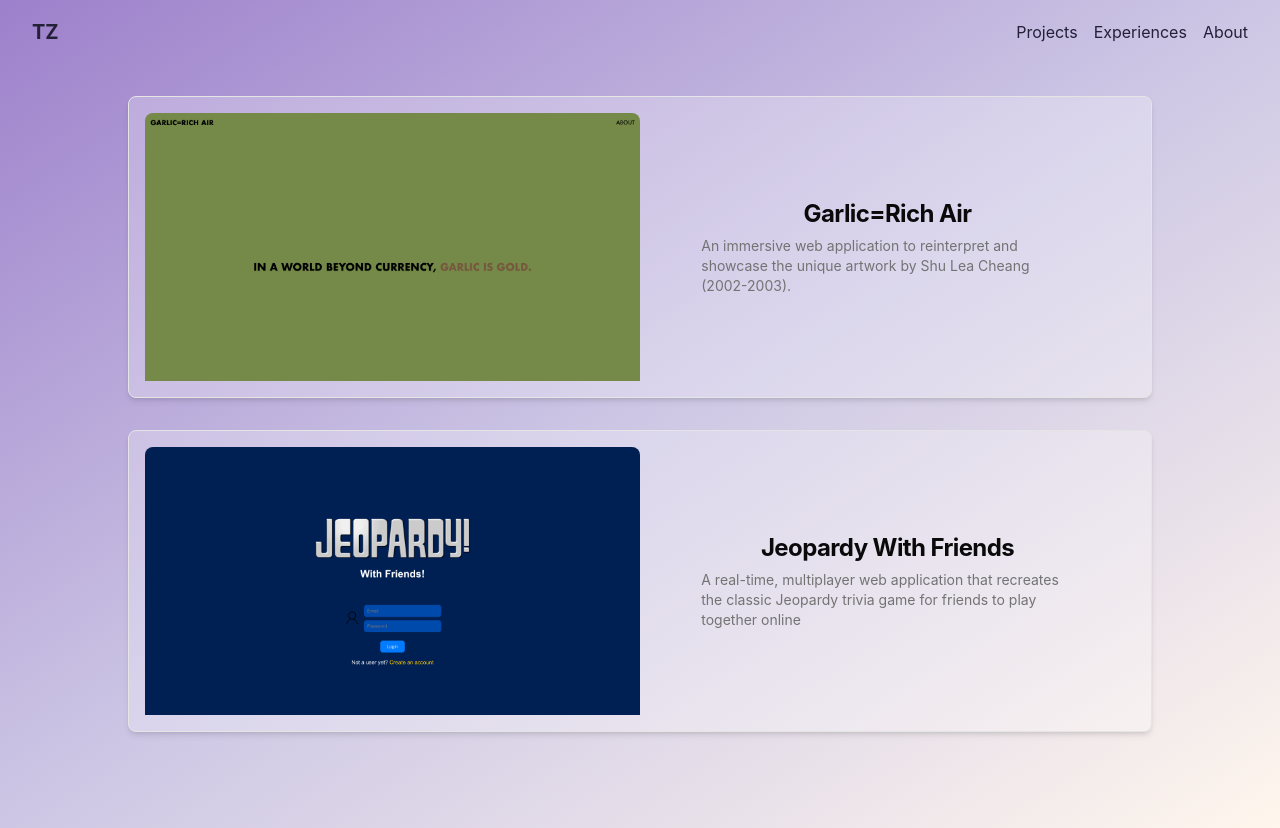
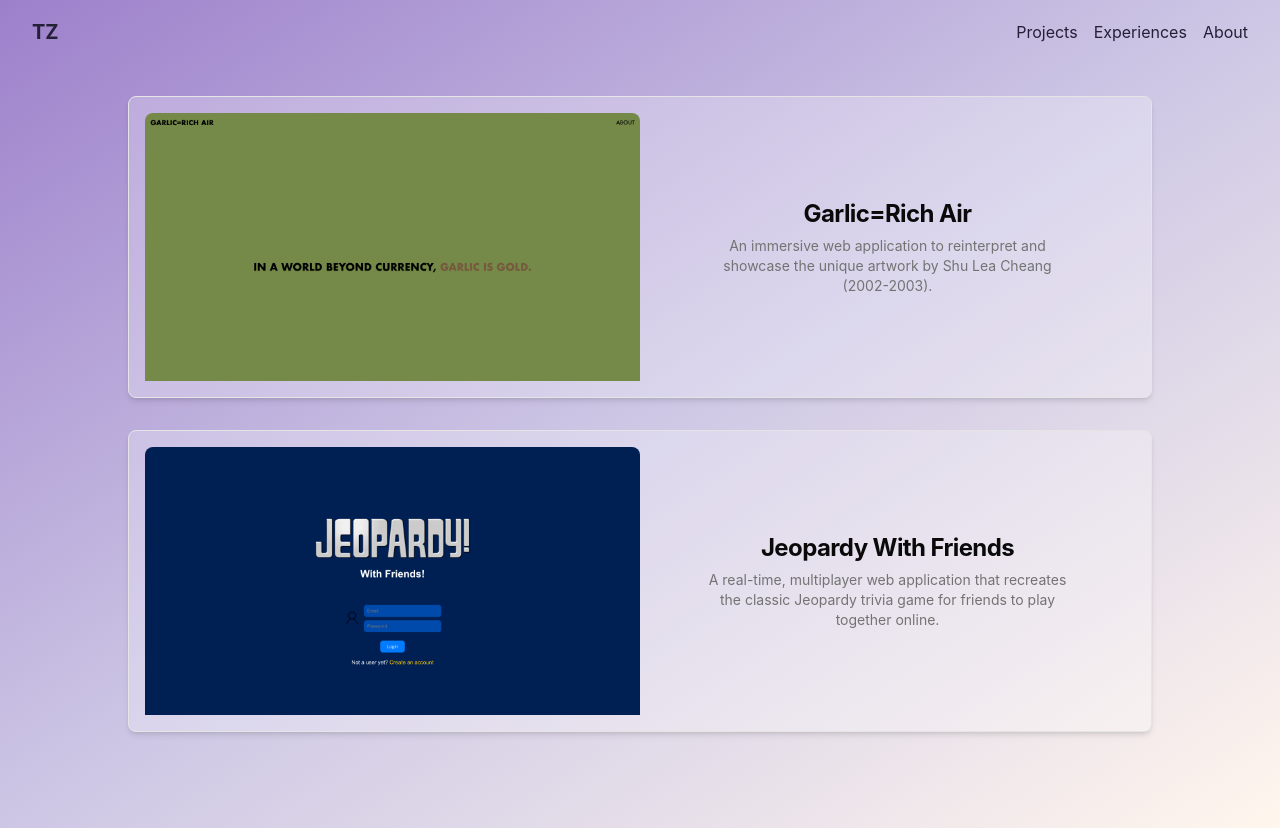
Before and after one commit to Tiffany-Zhu5303/TiffanyZhu, a Next.js app: page /projects in a window 1280 px wide. Built offline with nearby package versions, Linux system fonts and the light colour scheme.

Commit message:
file cleanup

```diff
--- a/components/ProjectCard.js
+++ b/components/ProjectCard.js
@@ -17,7 +17,7 @@ export default function ProjectCard({ title, shortDescription, longDescription,
                     <div className="flex flex-col justify-center items-center w-1/2">
                         <CardHeader className="flex justify-center items-center w-fit">
                             <CardTitle className="text-2xl font-bold">{title}</CardTitle>
-                            <CardDescription className="text-sm w-5/6">{shortDescription}</CardDescription>
+                            <CardDescription className="text-sm w-5/6 text-center">{shortDescription}</CardDescription>
                         </CardHeader>
                     </div>
                 </Card>
--- a/data/projects.js
+++ b/data/projects.js
@@ -23,7 +23,7 @@ const ProjectsList = [
     },
     {
         title: 'Jeopardy With Friends',
-        shortDescription: 'A real-time, multiplayer web application that recreates the classic Jeopardy trivia game for friends to play together online',
+        shortDescription: 'A real-time, multiplayer web application that recreates the classic Jeopardy trivia game for friends to play together online.',
         longDescription: 'An interactive and real-time multiplayer web application that recreates the classic Jeopardy trivia game. This app features a user-friendly interface, real-time updates, and a variety of trivia categories to choose from. Players can join games with friends, compete against each other, and test their knowledge in a fun and engaging way. In addition, this app is designed to be accessible and easy to use, making it perfect for trivia enthusiasts and casual players alike.',
         technologies: ['React', 'Node.js', 'Socket.io', 'Jest', 'Firebase Auth'],
         image: '/JeopardyWithFriends.png',
@@ -46,6 +46,12 @@ const ProjectsList = [
             {
                 name: 'Michael Russo'
             }
+        ],
+        slidesImages: [
+
+        ],
+        slidesCaption: [
+
         ]
     }
 ]
--- a/pages/index.js
+++ b/pages/index.js
@@ -1,6 +1,3 @@
-import Image from 'next/image';
-import profile from '../public/LinkedinProfile.jpeg';
-import GraduationCountdown from '@/components/HomeWidget';
 import { FaLinkedin } from "react-icons/fa";
 import { FaGithubSquare } from "react-icons/fa";
 
```
